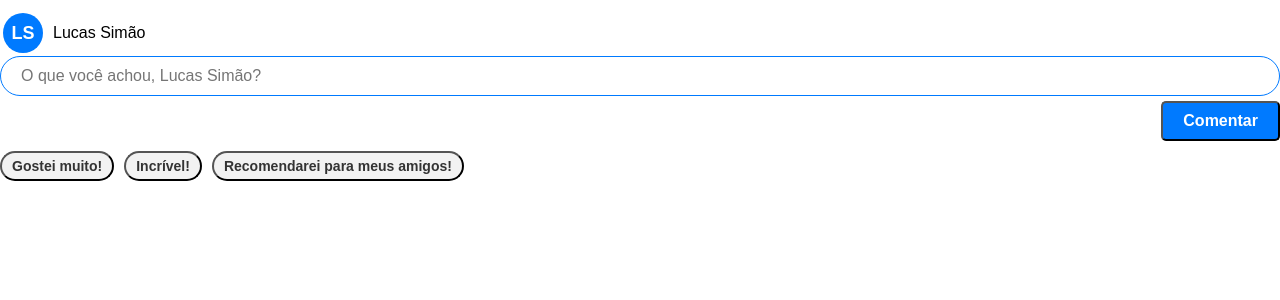
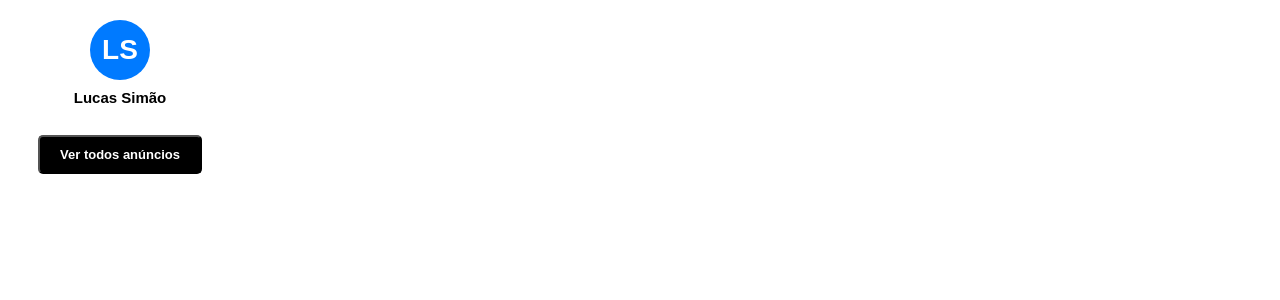
Before and after one commit to m6-G10-Project-FullStack/front-end, a Next.js app: page / in a window 1280 px wide. Shown: the top 300 px of the page. Built offline with nearby package versions, Linux system fonts and the light colour scheme.

Commit message:
feat: fix css AsideProfile

```diff
--- a/pages/index.tsx
+++ b/pages/index.tsx
@@ -4,6 +4,7 @@ import { Div } from "../src/components/Footer/style";
 import React from "react";
 import { Header } from "../src/components/Header";
 import CommentInput from "../src/components/CommentInput";
+import AsideProfile from "../src/components/AsideProfile";
 
 export default function Home() {
   const user = {
@@ -18,7 +19,8 @@ export default function Home() {
   return (
     <>
       <div>
-        <CommentInput user={user} />
+        <AsideProfile user={user} />
+        {/* <CommentInput user={user} /> */}
       </div>
     </>
   );
--- a/src/components/AsideProfile/style.ts
+++ b/src/components/AsideProfile/style.ts
@@ -1,7 +1,10 @@
 import styled from "styled-components";
 
-
 export const Container = styled.div`
+  display: flex;
+  flex-direction: column;
+  align-items: center;
+  max-width: 240px;
   background-color: white;
   border-radius: 5px;
   padding: 20px;
@@ -22,21 +25,21 @@ export const AvatarCircle = styled.div`
 `;
 
 export const Name = styled.div`
-  font-size: 18px;
+  font-size: 15px;
   font-weight: bold;
   margin-bottom: 10px;
 `;
 
 export const Description = styled.div`
-  font-size: 14px;
+  font-size: 12px;
   margin-bottom: 20px;
 `;
 
 export const Button = styled.button`
-  background-color: #007aff;
+  background-color: black;
   color: white;
   font-weight: bold;
-  font-size: 16px;
+  font-size: 13px;
   padding: 10px 20px;
   border-radius: 5px;
   cursor: pointer;
```
